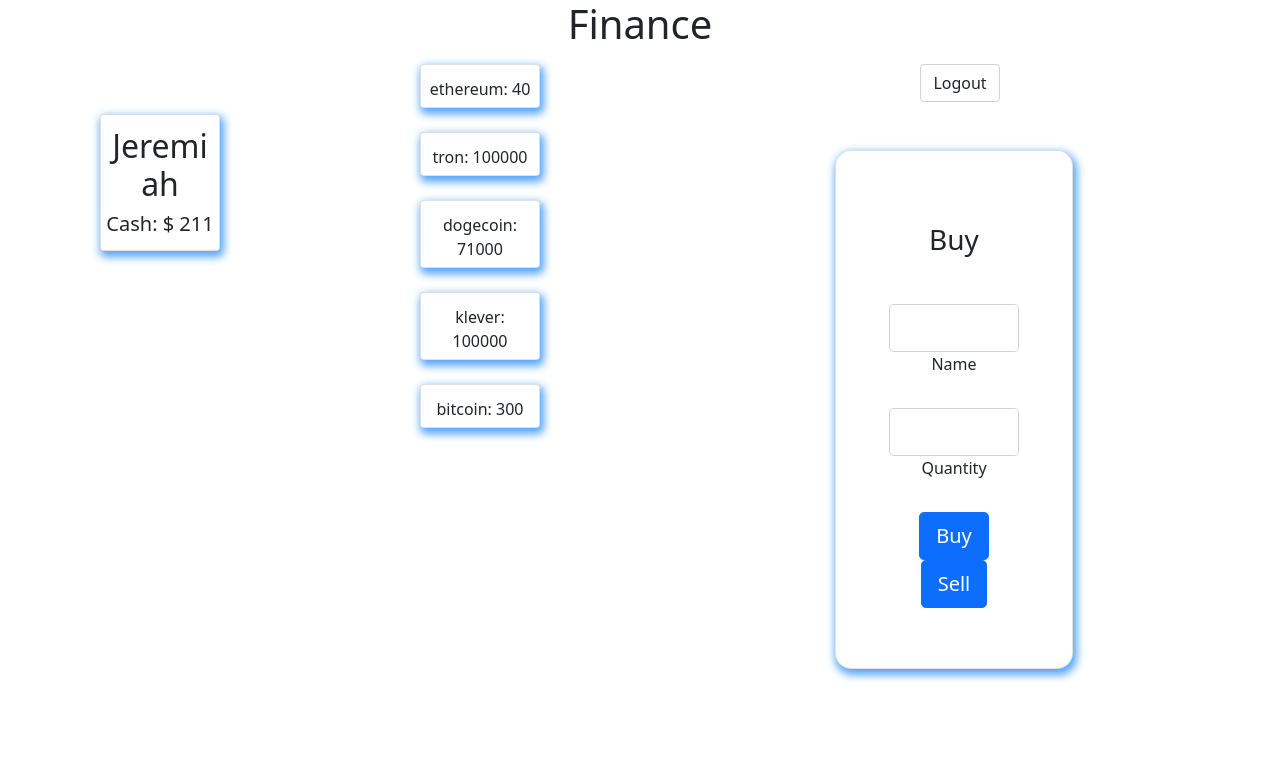
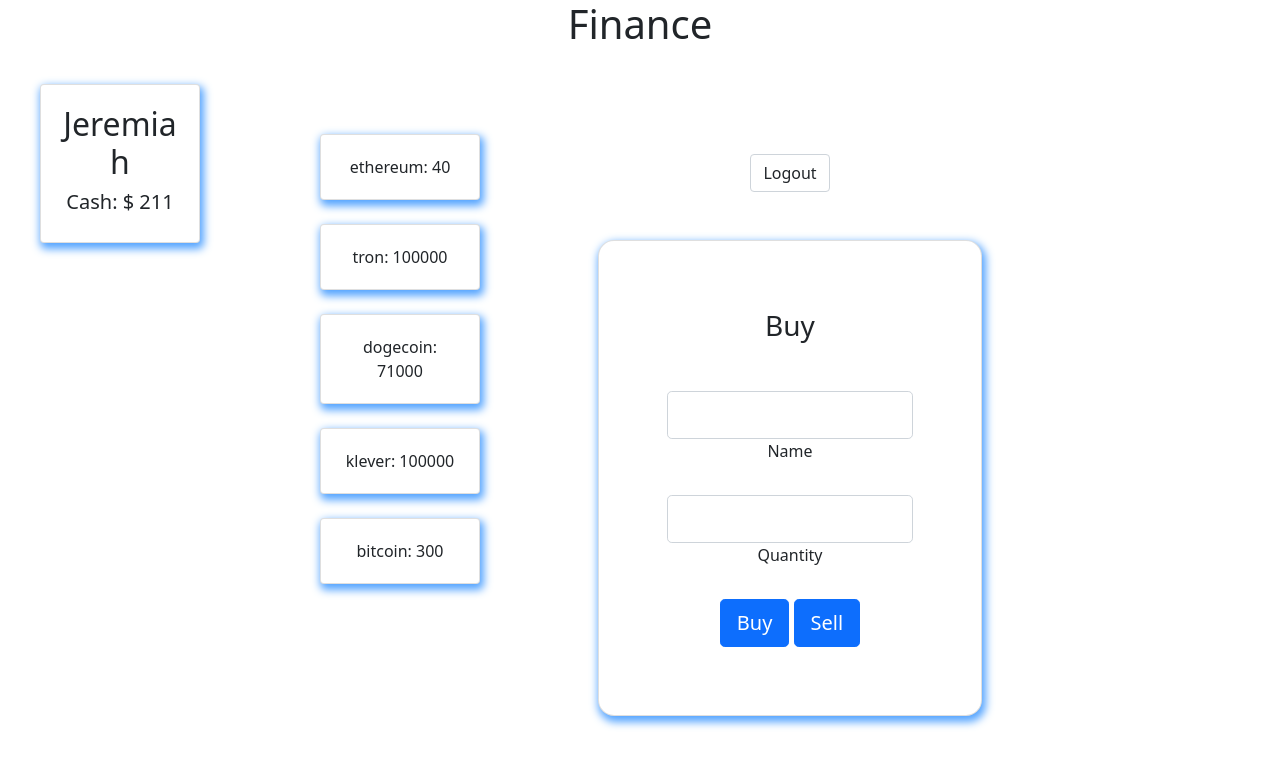
Before and after one commit to hardope/finance, a Flask app: page / in a window 1280 px wide. Shown: the top 767 px of the page. Run offline with Flask 2, Linux system fonts and the light colour scheme; a user stored in the database is signed in; data comes from the database, SQL or seed files in the repository; both versions use the stored data as it was after the commit.

Commit message:
minor update

```diff
--- a/static/styles.css
+++ b/static/styles.css
@@ -6,11 +6,11 @@
      font-family: Arial, Helvetica, sans-serif;
    }
 
-   /* Float four columns side by side */
    .column {
-     float: left;
-     width: 25%;
-     padding: 0 100px;
+     width: 200px;
+     height: 40px;
+    padding: 20px;
+    border-radius: 20px;
    }
 
    /* Remove extra left and right margins, due to padding in columns */
@@ -26,12 +26,9 @@
    /* Style the counter cards */
    .card {
      box-shadow: 2px 4px 8px 2px rgb(84, 164, 255); /* this adds the "card" effect */
-     padding: 5px;
+     padding: 20px;
      text-align: center;
      background-color: #f1f1f1;
-     padding-bottom: 5%;
-     padding-top: 10%;
-
    }
 
    /* Responsive columns - one column layout (vertical) on small screens */
@@ -45,10 +42,11 @@
 
 
 #bod{
-  padding-left: 100px;
-  padding-top: 50px;
-  padding-right: 100px;
-  padding-bottom: 100px;
+  padding: 20px;
+  align-self: left;
+  margin-left: 20px;
+  height: 50px;
+  width: 200px;
 }
 
 .inline{
--- a/templates/index.html
+++ b/templates/index.html
@@ -15,14 +15,13 @@
           </p>
      </head>
      <body>
-          <center>
-               <div class="column" id="bod">
-                    <div class="card">
-                         <h2>{{ username }}</h2>
-                         <h5>Cash: {{cash}}</h5>
-                    </div>
+          <div class="column" id="bod">
+               <div class="card">
+                    <h2>{{ username }}</h2>
+                    <h5>Cash: {{cash}}</h5>
                </div>
-          </center>
+          </div>
+          <div style="display: flexbox; margin-left: 300px;">
                <div class="column">
                {% for i in coins %}
                     <div class="card">
@@ -34,11 +33,11 @@
                <input type="submit" class="form-control mx-auto w-auto" value="Logout">
           </form>
      </body>
-     <footer  style="padding-left: 40%;">
-          <form method="post">
+     <footer>
+          <form method="post" style="margin-left: -30;">
                <div class="container py-5 h-100">
-               <div class="row d-flex justify-content-center align-items-center h-100">
-               <div class="col-12 col-md-8 col-lg-6 col-xl-5">
+               <div class="row d-flex justify-content-center align-items-center h-80">
+               <div class="col-10 col-md-8 col-lg-6 col-xl-5">
                     <div class="card shadow-2-strong" style="border-radius: 1rem;">
                     <div class="card-body p-5 text-center">
 
```
Also changed, not shown: data.db.
